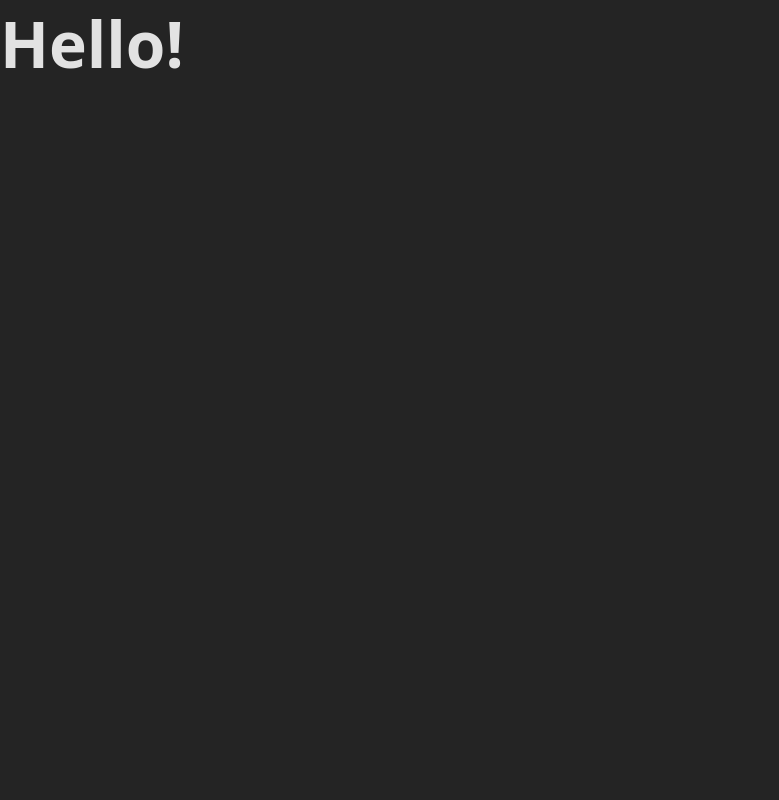
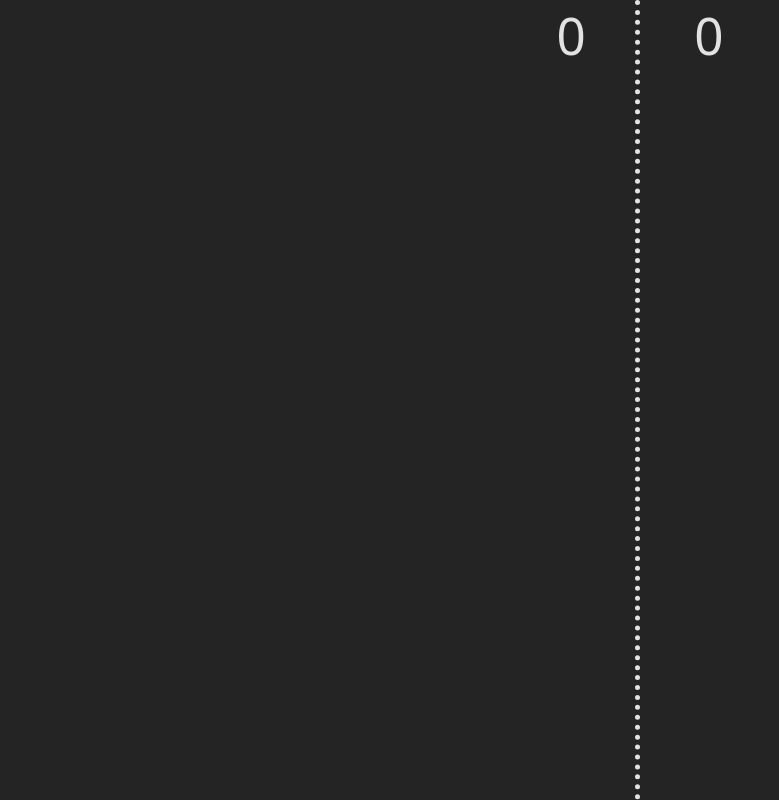
Before and after one commit to Scrasms/paddle, a React (Vite) app: page /paddle/game in a window 1280 px wide. Shown: the whole page, without its empty margins (0-779 px from the left). Built offline with nearby package versions, Linux system fonts and the light colour scheme; a web font is replaced by a local one.

Commit message:
finished scoreboard component and styled game page

```diff
--- /dev/null
+++ b/src/components/ScoreBoard/ScoreBoard.css
@@ -0,0 +1,9 @@
+.score-container {
+    width: 30vw;
+    margin: 0 auto;
+
+    display: flex;
+    justify-content: space-evenly;
+
+    font-size: 4vw;
+}
--- /dev/null
+++ b/src/components/ScoreBoard/ScoreBoard.jsx
@@ -0,0 +1,14 @@
+import './ScoreBoard.css'
+
+function ScoreBoard({leftScore, rightScore}) {
+  return (
+    <>
+      <div className="score-container">
+        <div className="left-score">{leftScore}</div>
+        <div className="right-score">{rightScore}</div>
+      </div>
+    </>
+  )
+}
+
+export default ScoreBoard
--- a/src/index.css
+++ b/src/index.css
@@ -58,6 +58,8 @@ body {
 
   color: var(--color);
   background-color: var(--background-color);
+
+  user-select: none;
 }
 
 button {
--- a/src/pages/game/Game.css
+++ b/src/pages/game/Game.css
@@ -0,0 +1,10 @@
+.vertical-line {
+    width: 50vw;
+    height: 100vh;
+
+    position: absolute;
+    top: 0%;
+    left: 0%;
+
+    border-right: 5px dotted var(--color);
+}
--- a/src/pages/game/Game.jsx
+++ b/src/pages/game/Game.jsx
@@ -1,9 +1,15 @@
+import { useState } from 'react'
+import ScoreBoard from '../../components/ScoreBoard/ScoreBoard'
 import './Game.css'
 
 function Game() {
+  const [leftScore, setLeftScore] = useState(0)
+  const [rightScore, setRightScore] = useState(0)
+
   return (
     <>
-      <h1> Hello! </h1>
+      <ScoreBoard leftScore={leftScore} rightScore={rightScore}/>
+      <div className='vertical-line'></div>
     </>
   )
 }
```
Also changed, not shown: src/components/Ball/Ball.jsx (added, +11 -0 lines), src/components/Paddle/Paddle.jsx (added, +11 -0 lines), src/components/Ball/Ball.css (added), src/components/Paddle/Paddle.css (added), src/components/Score.jsx (deleted).
